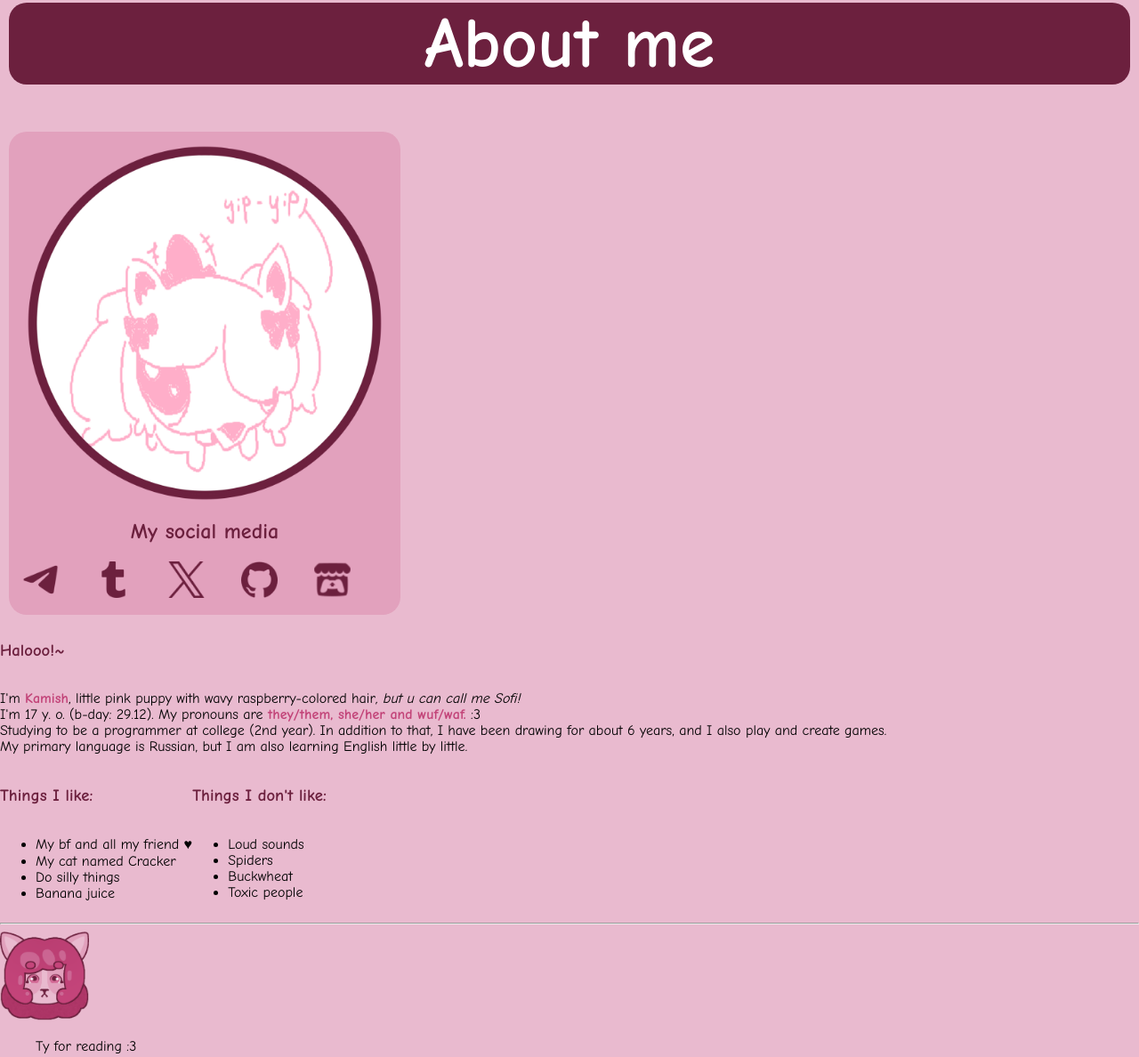
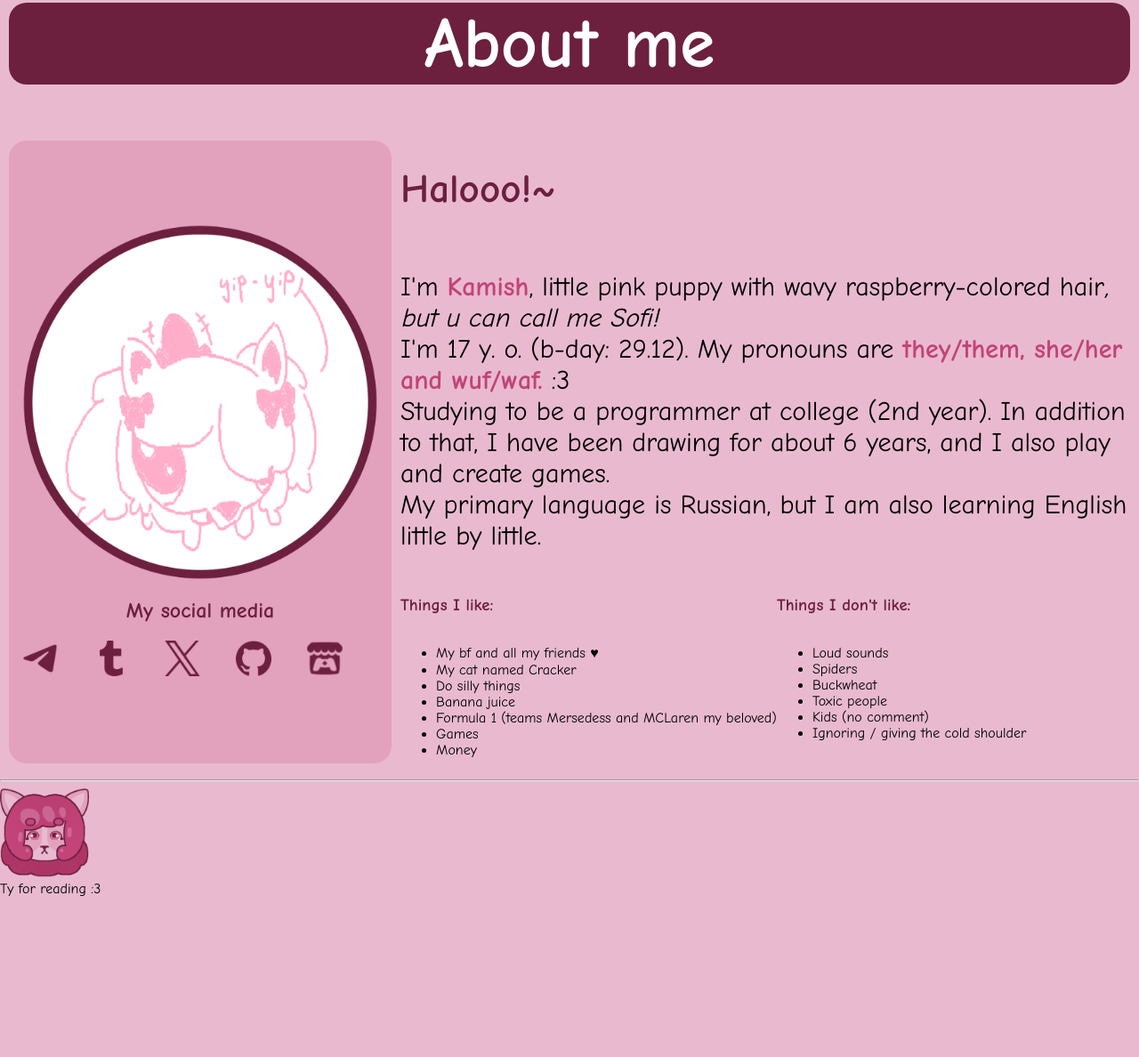
Before and after one commit to krabKFC/My-website, a plain HTML site: page neocities-krabkfc/index.html in a window 1280 px wide. Shown: the part 51-1239 px from the top of the page at 89% size. After the commit the page ends 1059 px from the top, so only its background shows below. Drawn offline with Linux system fonts and the light colour scheme.

Commit message:
more facking containers

```diff
--- a/neocities-krabkfc/index.html
+++ b/neocities-krabkfc/index.html
@@ -64,6 +64,11 @@
             margin: 10px;
             padding: 15px;
         }
+        .container_v_bio {
+            display: flex;
+            flex-direction: column;
+            font-size: 30px;
+        }
         </style>
     </head>
     <body>
@@ -72,6 +77,8 @@
         <blockquote><h1>About me</h1></blockquote>
 
         </div>
+
+        <div class="container_g">
 
         <div class="container_v_pink_background">
 
@@ -101,9 +108,11 @@
 
         </div>
 
-         <div class="container_v">
+        <div class="container_v">
 
-        <h3>Halooo!~</h3>
+         <div class="container_v_bio">
+
+        <h2>Halooo!~</h2>
 
             <p>
             I'm <strong>Kamish</strong>, little pink puppy with wavy raspberry-colored hair<em>, but u can call me Sofi!</em><br>
@@ -120,10 +129,13 @@
 
             <h3>Things I like:</h3>
             <ul>
-            <li>My bf and all my friend &hearts;</li>
+            <li>My bf and all my friends &hearts;</li>
             <li>My cat named Cracker</li>
             <li>Do silly things</li>
             <li>Banana juice</li>
+            <li>Formula 1 (teams Mersedess and MCLaren my beloved)</li>
+            <li>Games</li>
+            <li>Money</li>
             </ul>
 
             </div>
@@ -136,13 +148,19 @@
             <li>Spiders</li>
             <li>Buckwheat</li>
             <li>Toxic people</li>
+            <li>Kids (no comment)</li>
+            <li>Ignoring / giving the cold shoulder</li>
             </ul>
 
             </div>
 
             </div>
+
+        </div>
+
+        </div>
         <hr>
-        <img src="me_def.PNG" alt="Me def" width=100 hight=100>
-        <blockquote>Ty for reading :3</blockquote>
+        <img src="me_def.PNG" alt="Me def" width=100 hight=100><br>
+        Ty for reading :3
     </body>
 </html>
```
